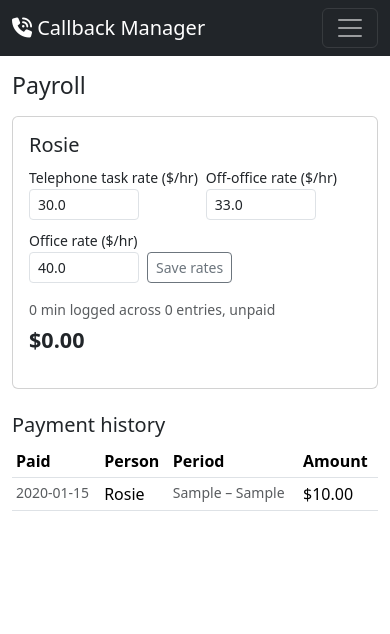
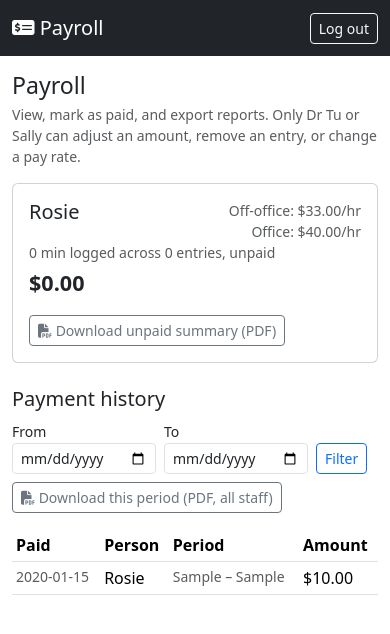
Before and after one commit to jcypowh/callback-manager, a Flask app: page /admin/payroll in a window 390 px wide. Shown: the top 634 px of the page. Run offline with Flask 3, Linux system fonts and the light colour scheme; the visitor is signed in with stand-in values (Sample User, id 1); data comes from the database, SQL or seed files in the repository; tables that the repository leaves empty hold one stand-in row (values such as "Sample post").

Commit message:
Add a restricted Mediq Payroll login, consolidate pay rates, and redesign Payroll
- New Payroll-only login: a separate password (set under Settings, same
  write-only pattern as every other secret in this app - never touched
  or typed by me) grants access to nothing but the Payroll page. No
  "who are you" picker, no queue/faxes/settings access. It can view,
  filter by date, export PDF reports, and mark a period as paid; only
  Dr Tu/Sally can adjust an amount, remove an entry, or change a rate.
- Consolidated Warren/Rosie's separate $30/hr phone-task rate into the
  $33/hr off-office rate - one number covers both per-task minutes and
  standalone off-office hours, plus $40/hr for office time. One-time
  migration fixes anyone still on the old $30 tier and recalculates any
  not-yet-paid amounts logged at that rate; already-paid history is
  untouched. Users/Payroll rate-editing forms now show one "Off-office
  rate" field instead of two, and the redundant "Telephone task time"
  card on Log Time (identical rate to Off-office support hours) is gone.
- Payroll page redesign: per-person rate summary, a date-range filter
  and PDF export (current unpaid snapshot, a specific period's paid
  runs, or a single person), cleaner layout throughout.

Co-Authored-By: Claude Sonnet 5 <noreply@anthropic.com>

```diff
--- a/app.py
+++ b/app.py
@@ -16,10 +16,11 @@ from functools import wraps
 import requests
 import stripe
 import anthropic
+from fpdf import FPDF
 from requests.auth import HTTPBasicAuth
 from flask import (
     Flask, g, render_template, request, redirect, url_for, flash, session, send_file,
-    send_from_directory
+    send_from_directory, Response
 )
 from werkzeug.security import generate_password_hash, check_password_hash
 from apscheduler.schedulers.background import BackgroundScheduler
@@ -393,7 +394,25 @@ def _migrate(db):
     if not db.execute("SELECT id FROM users WHERE display_name = 'Rosie'").fetchone():
         db.execute(
             "INSERT INTO users (display_name, role, hourly_rate, clinic_hourly_rate, office_hourly_rate, active) "
-            "VALUES ('Rosie', 'delegate', 30.0, 33.0, 40.0, 1)"
+            "VALUES ('Rosie', 'delegate', 33.0, 33.0, 40.0, 1)"
+        )
+
+    # One-time: consolidated the separate $30/hr phone-task rate into the
+    # $33/hr off-office rate - one number for anything that isn't in-office,
+    # plus $40/hr for office time. Fixes anyone still on the old $30 tier,
+    # and recalculates any not-yet-paid amounts that were logged at that old
+    # rate so payroll reflects the corrected $33 uniformly. Already-paid
+    # history is left untouched. Gated so a future hire can still
+    # legitimately be set to exactly $30/hr without this silently undoing it.
+    if not db.execute("SELECT value FROM config WHERE key = 'phone_rate_consolidated_v1'").fetchone():
+        db.execute("UPDATE users SET hourly_rate = 33.0 WHERE hourly_rate = 30.0")
+        db.execute(
+            "UPDATE payments SET amount = ROUND(minutes / 60.0 * 33.0, 2) "
+            "WHERE payroll_run_id IS NULL AND reason IN ('time', 'phone_time') AND minutes IS NOT NULL"
+        )
+        db.execute(
+            "INSERT INTO config (key, value) VALUES ('phone_rate_consolidated_v1', '1') "
+            "ON CONFLICT(key) DO UPDATE SET value = excluded.value"
         )
     db.commit()
 
@@ -496,12 +515,20 @@ def _log_standalone_time(db, user, minutes, rate, reason, now):
     )
 
 
+PAYROLL_ONLY_ENDPOINTS = ('payroll', 'payroll_export_pdf', 'logout')
+
+
 @app.before_request
 def require_login():
     if request.endpoint is None or request.endpoint in (
         'login', 'static', 'service_worker', 'ask_form', 'ask_success', 'ask_webhook',
     ):
         return None
+    if session.get('payroll_only'):
+        if request.endpoint in PAYROLL_ONLY_ENDPOINTS:
+            return None
+        flash('This login only has access to Payroll.', 'warning')
+        return redirect(url_for('payroll'))
     if not session.get('user_id'):
         return redirect(url_for('login', next=request.path))
     return None
@@ -521,6 +548,21 @@ def admin_required(view):
             flash('That page is admin-only.', 'warning')
             return redirect(url_for('queue'))
         return view(*args, **kwargs)
+    return wrapped
+
+
+def payroll_access_required(view):
+    """Admin (Dr Tu/Sally) or the restricted Mediq Payroll login - anyone
+    else gets bounced. Individual mutating actions inside the view (adjust
+    an amount, delete an entry, change a pay rate) still check
+    session.get('payroll_only') themselves and refuse those specifically -
+    this decorator only gates getting into the page at all."""
+    @wraps(view)
+    def wrapped(*args, **kwargs):
+        if session.get('payroll_only') or session.get('role') == 'admin':
+            return view(*args, **kwargs)
+        flash('That page is admin-only.', 'warning')
+        return redirect(url_for('queue'))
     return wrapped
 
 
@@ -577,6 +619,13 @@ def login():
             return redirect(url_for('login'))
 
         password = request.form.get('password', '')
+
+        payroll_hash = cfg('payroll_password_hash')
+        if payroll_hash and check_password_hash(payroll_hash, password):
+            session.clear()
+            session['payroll_only'] = True
+            return redirect(url_for('payroll'))
+
         user_id = request.form.get('user_id')
         user = db.execute('SELECT * FROM users WHERE id = ? AND active = 1', (user_id,)).fetchone()
         if user and check_password_hash(cfg('shared_password_hash'), password):
@@ -1870,9 +1919,10 @@ def log_time_page():
 
 
 @app.route('/admin/payroll', methods=['GET', 'POST'])
-@admin_required
+@payroll_access_required
 def payroll():
     db = get_db()
+    is_payroll_only = bool(session.get('payroll_only'))
     if request.method == 'POST':
         action = request.form.get('action', 'mark_paid')
 
@@ -1902,7 +1952,7 @@ def payroll():
                 db.commit()
                 flash(f'Marked ${total:.2f} as paid.', 'success')
 
-        elif action == 'adjust_payment':
+        elif action == 'adjust_payment' and not is_payroll_only:
             payment_id = request.form.get('payment_id')
             new_amount = request.form.get('amount', '').strip()
             try:
@@ -1920,7 +1970,7 @@ def payroll():
                 db.commit()
                 flash(f'Adjusted entry to ${new_amount:.2f}.', 'success')
 
-        elif action == 'delete_payment':
+        elif action == 'delete_payment' and not is_payroll_only:
             payment_id = request.form.get('payment_id')
             deleted = db.execute(
                 'DELETE FROM payments WHERE id = ? AND payroll_run_id IS NULL', (payment_id,)
@@ -1931,20 +1981,22 @@ def payroll():
             else:
                 flash('Could not find that entry - it may already be paid.', 'warning')
 
-        elif action == 'update_rates':
+        elif action == 'update_rates' and not is_payroll_only:
             user_id = request.form.get('user_id')
-            hourly_rate = request.form.get('hourly_rate', '').strip()
-            clinic_hourly_rate = request.form.get('clinic_hourly_rate', '').strip()
+            off_office_rate = request.form.get('off_office_rate', '').strip()
             office_hourly_rate = request.form.get('office_hourly_rate', '').strip()
-            hourly_rate_val = float(hourly_rate) if hourly_rate else None
-            clinic_hourly_rate_val = float(clinic_hourly_rate) if clinic_hourly_rate else None
+            off_office_rate_val = float(off_office_rate) if off_office_rate else None
             office_hourly_rate_val = float(office_hourly_rate) if office_hourly_rate else None
             db.execute(
                 'UPDATE users SET hourly_rate = ?, clinic_hourly_rate = ?, office_hourly_rate = ? WHERE id = ?',
-                (hourly_rate_val, clinic_hourly_rate_val, office_hourly_rate_val, user_id),
+                (off_office_rate_val, off_office_rate_val, office_hourly_rate_val, user_id),
             )
             db.commit()
             flash('Rates updated.', 'success')
+
+        elif is_payroll_only and action in ('adjust_payment', 'delete_payment', 'update_rates'):
+            flash('The Payroll login can view, export, and mark paid - only Dr Tu or Sally can adjust '
+                  'amounts, remove entries, or change pay rates.', 'warning')
 
         return redirect(url_for('payroll'))
 
@@ -1970,11 +2022,144 @@ def payroll():
             'count': row['n'],
             'entries': entries,
         })
-    history = db.execute(
-        "SELECT r.*, u.display_name FROM payroll_runs r JOIN users u ON u.id = r.user_id "
-        "ORDER BY r.paid_at DESC LIMIT 50"
-    ).fetchall()
-    return render_template('payroll.html', totals=totals, history=history)
+
+    period_from = request.args.get('from', '').strip()
+    period_to = request.args.get('to', '').strip()
+    history_query = (
+        "SELECT r.*, u.display_name FROM payroll_runs r JOIN users u ON u.id = r.user_id WHERE 1=1"
+    )
+    history_params = []
+    if period_from:
+        history_query += " AND r.paid_at >= ?"
+        history_params.append(period_from)
+    if period_to:
+        history_query += " AND r.paid_at <= ?"
+        history_params.append(period_to + 'T23:59:59')
+    history_query += " ORDER BY r.paid_at DESC LIMIT 200"
+    history = db.execute(history_query, history_params).fetchall()
+
+    return render_template('payroll.html', totals=totals, history=history, is_payroll_only=is_payroll_only,
+                            period_from=period_from, period_to=period_to)
+
+
+PAYMENT_REASON_LABELS = {
+    'time': 'Task work',
+    'phone_time': 'Off-office support hours',
+    'clinic_time': 'Off-office support hours',
+    'office_time': 'Office hours',
+}
+
+
+def _generate_payroll_pdf(period_from, period_to, target_user_id=None):
+    """With a date range: a report of already-paid runs in that window (what
+    an accountant needs for reconciliation/reporting). With no range: a
+    snapshot of what's currently owed but not yet paid."""
+    db = sqlite3.connect(str(DB_PATH))
+    db.row_factory = sqlite3.Row
+    try:
+        sections = []
+        if period_from or period_to:
+            title_period = f"Paid runs: {period_from or 'earliest'} to {period_to or 'latest'}"
+            query = (
+                "SELECT r.*, u.display_name FROM payroll_runs r JOIN users u ON u.id = r.user_id WHERE 1=1"
+            )
+            params = []
+            if target_user_id:
+                query += " AND r.user_id = ?"
+                params.append(target_user_id)
+            if period_from:
+                query += " AND r.paid_at >= ?"
+                params.append(period_from)
+            if period_to:
+                query += " AND r.paid_at <= ?"
+                params.append(period_to + 'T23:59:59')
+            query += " ORDER BY u.display_name, r.paid_at"
+            for run in db.execute(query, params).fetchall():
+                entries = db.execute(
+                    "SELECT * FROM payments WHERE payroll_run_id = ? ORDER BY created_at", (run['id'],)
+                ).fetchall()
+                sections.append({
+                    'label': f"{run['display_name']} - paid {run['paid_at'][:10]}",
+                    'entries': entries,
+                    'total': run['total_amount'],
+                })
+        else:
+            title_period = f"Current unpaid summary - as of {datetime.now(timezone.utc).strftime('%Y-%m-%d')}"
+            query = (
+                "SELECT id, display_name FROM users WHERE active = 1 AND (hourly_rate IS NOT NULL "
+                "OR clinic_hourly_rate IS NOT NULL OR office_hourly_rate IS NOT NULL)"
+            )
+            params = []
+            if target_user_id:
+                query += " AND id = ?"
+                params.append(target_user_id)
+            query += " ORDER BY display_name"
+            for u in db.execute(query, params).fetchall():
+                entries = db.execute(
+                    "SELECT * FROM payments WHERE user_id = ? AND payroll_run_id IS NULL ORDER BY created_at",
+                    (u['id'],),
+                ).fetchall()
+                sections.append({
+                    'label': u['display_name'],
+                    'entries': entries,
+                    'total': sum(e['amount'] for e in entries),
+                })
+    finally:
+        db.close()
+
+    def pdf_safe(text):
+        """FPDF's core fonts only support latin-1 - replace anything outside
+        that range rather than crashing the export over an unexpected
+        character in a name or note."""
+        return str(text).encode('latin-1', errors='replace').decode('latin-1')
+
+    pdf = FPDF()
+    pdf.set_auto_page_break(auto=True, margin=15)
+    pdf.add_page()
+    pdf.set_font('Helvetica', 'B', 16)
+    pdf.cell(0, 10, 'Shore Gastroenterology - Payroll Report', new_x='LMARGIN', new_y='NEXT')
+    pdf.set_font('Helvetica', '', 11)
+    pdf.cell(0, 8, title_period, new_x='LMARGIN', new_y='NEXT')
+    pdf.ln(4)
+
+    grand_total = 0.0
+    for section in sections:
+        pdf.set_font('Helvetica', 'B', 13)
+        pdf.cell(0, 8, pdf_safe(section['label']), new_x='LMARGIN', new_y='NEXT')
+        pdf.set_font('Helvetica', 'B', 9)
+        pdf.cell(35, 6, 'Date', border=1)
+        pdf.cell(65, 6, 'Type', border=1)
+        pdf.cell(25, 6, 'Minutes', border=1)
+        pdf.cell(30, 6, 'Amount', border=1, new_x='LMARGIN', new_y='NEXT')
+        pdf.set_font('Helvetica', '', 9)
+        if not section['entries']:
+            pdf.cell(155, 6, 'No entries.', border=1, new_x='LMARGIN', new_y='NEXT')
+        for e in section['entries']:
+            pdf.cell(35, 6, e['created_at'][:10], border=1)
+            pdf.cell(65, 6, pdf_safe(PAYMENT_REASON_LABELS.get(e['reason'], e['reason'] or 'Task work')), border=1)
+            pdf.cell(25, 6, f"{e['minutes']:.0f}" if e['minutes'] else '-', border=1)
+            pdf.cell(30, 6, f"${e['amount']:.2f}", border=1, new_x='LMARGIN', new_y='NEXT')
+        pdf.set_font('Helvetica', 'B', 10)
+        pdf.cell(125, 7, '')
+        pdf.cell(30, 7, f"${section['total']:.2f}", border='T', new_x='LMARGIN', new_y='NEXT')
+        pdf.ln(6)
+        grand_total += section['total']
+
+    pdf.set_font('Helvetica', 'B', 12)
+    pdf.cell(0, 8, f'Grand total: ${grand_total:.2f}', new_x='LMARGIN', new_y='NEXT')
+    return bytes(pdf.output())
+
+
+@app.route('/admin/payroll/export.pdf')
+@payroll_access_required
+def payroll_export_pdf():
+    period_from = request.args.get('from', '').strip()
+    period_to = request.args.get('to', '').strip()
+    target_user_id = request.args.get('user_id', '').strip() or None
+    pdf_bytes = _generate_payroll_pdf(period_from, period_to, target_user_id)
+    filename = f"payroll_{period_from or 'unpaid'}_to_{period_to or 'now'}.pdf".replace('/', '-')
+    return Response(pdf_bytes, mimetype='application/pdf',
+                     headers={'Content-Disposition': f'attachment; filename="{filename}"'})
 
 
 @app.route('/admin/users', methods=['GET', 'POST'])
@@ -1986,10 +2171,8 @@ def admin_users():
         if action == 'create':
             display_name = request.form.get('display_name', '').strip()
             role = request.form.get('role', 'actioneer')
-            rate = request.form.get('hourly_rate', '').strip()
-            rate_val = float(rate) if rate else None
-            clinic_rate = request.form.get('clinic_hourly_rate', '').strip()
-            clinic_rate_val = float(clinic_rate) if clinic_rate else None
+            off_office_rate = request.form.get('off_office_rate', '').strip()
+            off_office_rate_val = float(off_office_rate) if off_office_rate else None
             office_rate = request.form.get('office_hourly_rate', '').strip()
             office_rate_val = float(office_rate) if office_rate else None
             phone = request.form.get('phone_number', '').strip()
@@ -1999,17 +2182,15 @@ def admin_users():
                 db.execute(
                     'INSERT INTO users (display_name, role, hourly_rate, clinic_hourly_rate, '
                     'office_hourly_rate, phone_number) VALUES (?, ?, ?, ?, ?, ?)',
-                    (display_name, role, rate_val, clinic_rate_val, office_rate_val, phone or None),
+                    (display_name, role, off_office_rate_val, off_office_rate_val, office_rate_val, phone or None),
                 )
                 db.commit()
                 flash(f'Added {display_name}.', 'success')
         elif action == 'update':
             user_id = request.form.get('user_id')
             role = request.form.get('role', 'actioneer')
-            rate = request.form.get('hourly_rate', '').strip()
-            rate_val = float(rate) if rate else None
-            clinic_rate = request.form.get('clinic_hourly_rate', '').strip()
-            clinic_rate_val = float(clinic_rate) if clinic_rate else None
+            off_office_rate = request.form.get('off_office_rate', '').strip()
+            off_office_rate_val = float(off_office_rate) if off_office_rate else None
             office_rate = request.form.get('office_hourly_rate', '').strip()
             office_rate_val = float(office_rate) if office_rate else None
             phone = request.form.get('phone_number', '').strip()
@@ -2020,7 +2201,8 @@ def admin_users():
             db.execute(
                 'UPDATE users SET role = ?, hourly_rate = ?, clinic_hourly_rate = ?, office_hourly_rate = ?, '
                 'phone_number = ?, active = ?, is_doctor = ? WHERE id = ?',
-                (role, rate_val, clinic_rate_val, office_rate_val, phone or None, active, is_doctor, user_id),
+                (role, off_office_rate_val, off_office_rate_val, office_rate_val, phone or None, active,
+                 is_doctor, user_id),
             )
             db.commit()
             flash('User updated.', 'success')
@@ -2134,6 +2316,14 @@ def admin_settings():
             else:
                 set_cfg('shared_password_hash', generate_password_hash(new_password))
                 flash('Shared login password updated.', 'success')
+        elif action == 'change_payroll_password':
+            new_password = request.form.get('new_payroll_password', '')
+            confirm = request.form.get('new_payroll_password_confirm', '')
+            if not new_password or new_password != confirm:
+                flash('Passwords must match and not be empty.', 'danger')
+            else:
+                set_cfg('payroll_password_hash', generate_password_hash(new_password))
+                flash('Payroll login password set.', 'success')
         elif action == 'send_test_email':
             test_to = request.form.get('test_email_to', '').strip()
             if not test_to:
@@ -2191,6 +2381,7 @@ def admin_settings():
         has_stripe_secret_key=bool(cfg('stripe_secret_key')),
         has_stripe_webhook_secret=bool(cfg('stripe_webhook_secret')),
         has_anthropic_key=bool(cfg('anthropic_api_key')),
+        has_payroll_password=bool(cfg('payroll_password_hash')),
     )
 
 
--- a/requirements.txt
+++ b/requirements.txt
@@ -5,3 +5,4 @@ beautifulsoup4>=4.12.0
 requests>=2.28.0
 stripe>=10.0.0
 anthropic>=0.40.0
+fpdf2>=2.7.0
--- a/templates/base.html
+++ b/templates/base.html
@@ -11,7 +11,14 @@
 <meta name="theme-color" content="#212529">
 </head>
 <body>
-{% if current_user %}
+{% if session.get('payroll_only') %}
+<nav class="navbar navbar-expand-lg navbar-dark bg-dark">
+  <div class="container-fluid">
+    <a class="navbar-brand" href="{{ url_for('payroll') }}"><i class="fa-solid fa-money-check-dollar"></i> Payroll</a>
+    <a class="btn btn-outline-light btn-sm" href="{{ url_for('logout') }}">Log out</a>
+  </div>
+</nav>
+{% elif current_user %}
 <nav class="navbar navbar-expand-lg navbar-dark bg-dark">
   <div class="container-fluid">
     <a class="navbar-brand" href="{{ url_for('queue') }}"><i class="fa-solid fa-phone-volume"></i> Callback Manager</a>
--- a/templates/payroll.html
+++ b/templates/payroll.html
@@ -1,27 +1,47 @@
 {% extends 'base.html' %}
 {% block title %}Payroll — Callback Manager{% endblock %}
 {% block content %}
-<h3 class="mb-3">Payroll</h3>
+<div class="d-flex justify-content-between align-items-start flex-wrap gap-2 mb-3">
+  <div>
+    <h3 class="mb-1">Payroll</h3>
+    <p class="text-muted small mb-0">
+      {% if is_payroll_only %}
+      View, mark as paid, and export reports. Only Dr Tu or Sally can adjust an amount, remove an
+      entry, or change a pay rate.
+      {% else %}
+      Off-office rate covers per-task minutes and standalone off-office support hours; office rate
+      is for time logged in-office with Dr Tu.
+      {% endif %}
+    </p>
+  </div>
+</div>
 
 <div class="row g-3 mb-4">
   {% for row in totals %}
   <div class="col-12 col-lg-6">
-    <div class="card">
+    <div class="card h-100">
       <div class="card-body">
-        <h5 class="card-title">{{ row.user.display_name }}</h5>
+        <div class="d-flex justify-content-between align-items-start">
+          <h5 class="card-title mb-3">{{ row.user.display_name }}</h5>
+          <div class="text-muted small text-end">
+            {% if row.user.clinic_hourly_rate or row.user.hourly_rate %}
+            <div>Off-office: ${{ '%.2f'|format(row.user.clinic_hourly_rate or row.user.hourly_rate) }}/hr</div>
+            {% endif %}
+            {% if row.user.office_hourly_rate %}
+            <div>Office: ${{ '%.2f'|format(row.user.office_hourly_rate) }}/hr</div>
+            {% endif %}
+          </div>
+        </div>
 
+        {% if not is_payroll_only %}
         <form method="post" class="row g-2 align-items-end mb-3">
           <input type="hidden" name="action" value="update_rates">
           <input type="hidden" name="user_id" value="{{ row.user.id }}">
           <div class="col-auto">
-            <label class="form-label small mb-0">Telephone task rate ($/hr)</label>
-            <input type="number" step="0.01" min="0" name="hourly_rate" class="form-control form-control-sm"
-                   style="width:110px;" value="{{ row.user.hourly_rate if row.user.hourly_rate is not none else '' }}">
-          </div>
-          <div class="col-auto">
             <label class="form-label small mb-0">Off-office rate ($/hr)</label>
-            <input type="number" step="0.01" min="0" name="clinic_hourly_rate" class="form-control form-control-sm"
-                   style="width:110px;" value="{{ row.user.clinic_hourly_rate if row.user.clinic_hourly_rate is not none else '' }}">
+            <input type="number" step="0.01" min="0" name="off_office_rate" class="form-control form-control-sm"
+                   style="width:110px;"
+                   value="{{ row.user.clinic_hourly_rate if row.user.clinic_hourly_rate is not none else (row.user.hourly_rate if row.user.hourly_rate is not none else '') }}">
           </div>
           <div class="col-auto">
             <label class="form-label small mb-0">Office rate ($/hr)</label>
@@ -32,11 +52,13 @@
             <button class="btn btn-sm btn-outline-secondary">Save rates</button>
           </div>
         </form>
+        {% endif %}
 
         <p class="text-muted small mb-1">
           {{ row.minutes|round|int }} min logged across {{ row.count }} entr{{ 'y' if row.count == 1 else 'ies' }}, unpaid
         </p>
         <p class="fs-4 fw-bold mb-3">${{ '%.2f'|format(row.total) }}</p>
+        <div class="d-flex gap-2 flex-wrap">
           {% if row.total > 0 %}
           <form method="post" class="d-inline">
             <input type="hidden" name="action" value="mark_paid">
@@ -44,24 +66,31 @@
             <button class="btn btn-success btn-sm">Mark paid</button>
           </form>
           {% endif %}
+          <a class="btn btn-outline-secondary btn-sm"
+             href="{{ url_for('payroll_export_pdf', user_id=row.user.id) }}">
+            <i class="fa-solid fa-file-pdf"></i> Download unpaid summary (PDF)
+          </a>
+        </div>
 
         {% if row.entries %}
         <details class="mt-3">
           <summary class="small text-muted">Show {{ row.entries|length }} unpaid entr{{ 'y' if row.entries|length == 1 else 'ies' }}</summary>
           <table class="table table-sm mt-2">
-            <thead><tr><th>When</th><th>What</th><th>Min</th><th>Amount</th><th></th></tr></thead>
+            <thead><tr><th>When</th><th>What</th><th>Min</th><th>Amount</th>{% if not is_payroll_only %}<th></th>{% endif %}</tr></thead>
             <tbody>
               {% for e in row.entries %}
               <tr>
                 <td class="text-nowrap small text-muted">{{ e.created_at[:16].replace('T', ' ') }}</td>
                 <td class="small">
-                  {% if e.reason == 'clinic_time' %}Off-office support hours
+                  {% if e.reason in ('clinic_time', 'phone_time') %}Off-office support hours
                   {% elif e.reason == 'office_time' %}Office hours
-                  {% elif e.reason == 'phone_time' %}Phone time
                   {% elif e.task_id %}Task work
                   {% else %}{{ e.reason }}{% endif %}
                 </td>
                 <td class="small">{{ e.minutes|round|int if e.minutes else '—' }}</td>
+                {% if is_payroll_only %}
+                <td class="small">${{ '%.2f'|format(e.amount) }}</td>
+                {% else %}
                 <td>
                   <form method="post" class="d-flex gap-1">
                     <input type="hidden" name="action" value="adjust_payment">
@@ -78,6 +107,7 @@
                     <button class="btn btn-sm btn-outline-danger" title="Remove entirely">Remove</button>
                   </form>
                 </td>
+                {% endif %}
               </tr>
               {% endfor %}
             </tbody>
@@ -91,8 +121,24 @@
 </div>
 
 <h5>Payment history</h5>
+<form method="get" class="mb-3 d-flex gap-2 align-items-end flex-wrap">
+  <div>
+    <label class="form-label small mb-0">From</label>
+    <input type="date" name="from" class="form-control form-control-sm" value="{{ period_from }}">
+  </div>
+  <div>
+    <label class="form-label small mb-0">To</label>
+    <input type="date" name="to" class="form-control form-control-sm" value="{{ period_to }}">
+  </div>
+  <button class="btn btn-outline-primary btn-sm">Filter</button>
+  <a class="btn btn-outline-secondary btn-sm"
+     href="{{ url_for('payroll_export_pdf', **{'from': period_from, 'to': period_to}) }}">
+    <i class="fa-solid fa-file-pdf"></i> Download this period (PDF, all staff)
+  </a>
+</form>
+
 {% if not history %}
-<p class="text-muted">No payments recorded yet.</p>
+<p class="text-muted">{{ 'No paid runs in that period.' if (period_from or period_to) else 'No payments recorded yet.' }}</p>
 {% else %}
 <table class="table table-sm bg-white">
   <thead><tr><th>Paid</th><th>Person</th><th>Period</th><th>Amount</th></tr></thead>
```
Also changed, not shown: templates/admin_settings.html (+23 -0 lines), templates/admin_users.html (+8 -12 lines), templates/log_time.html (+1 -13 lines). Lines whose indentation alone changed are shown as unchanged.
